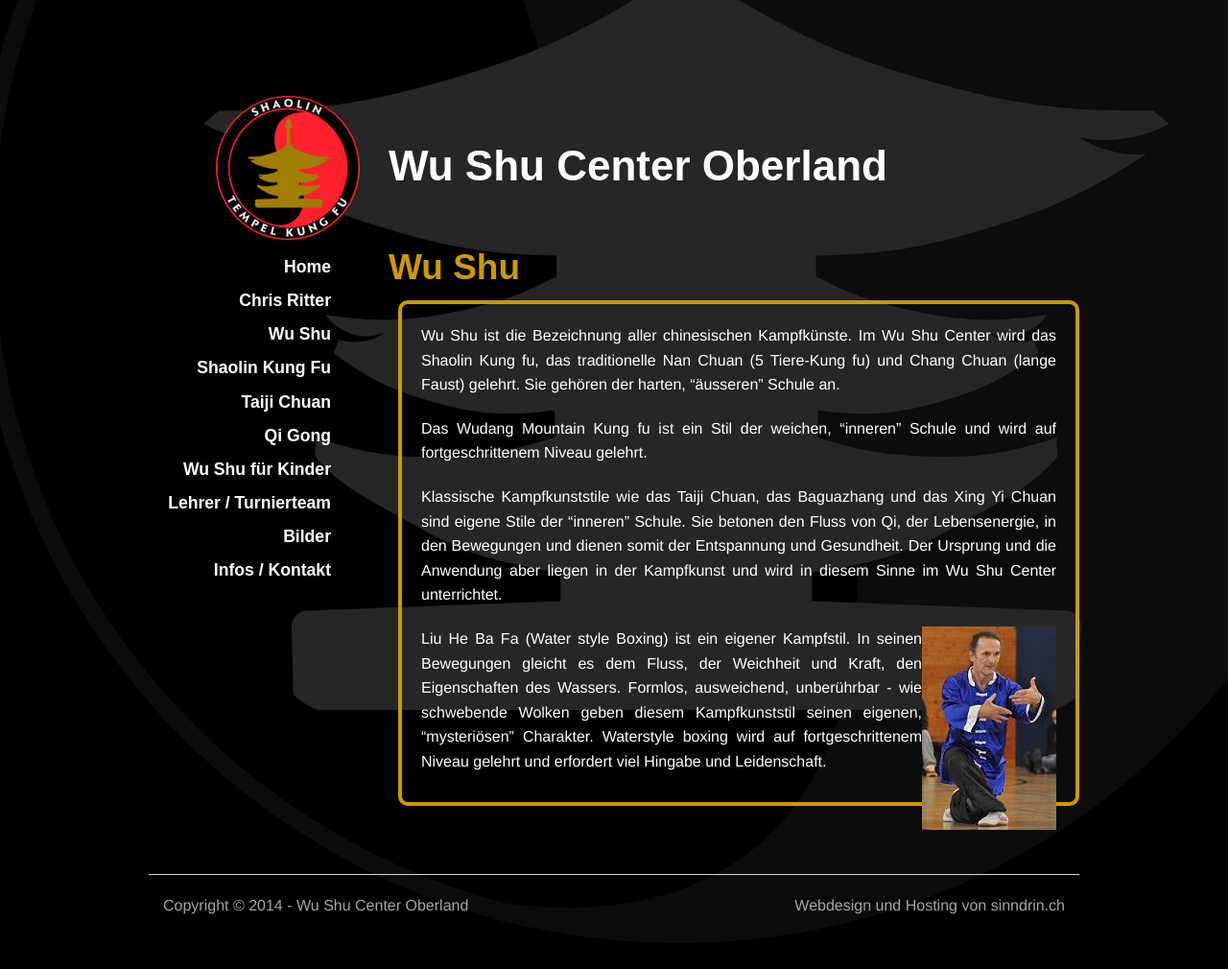
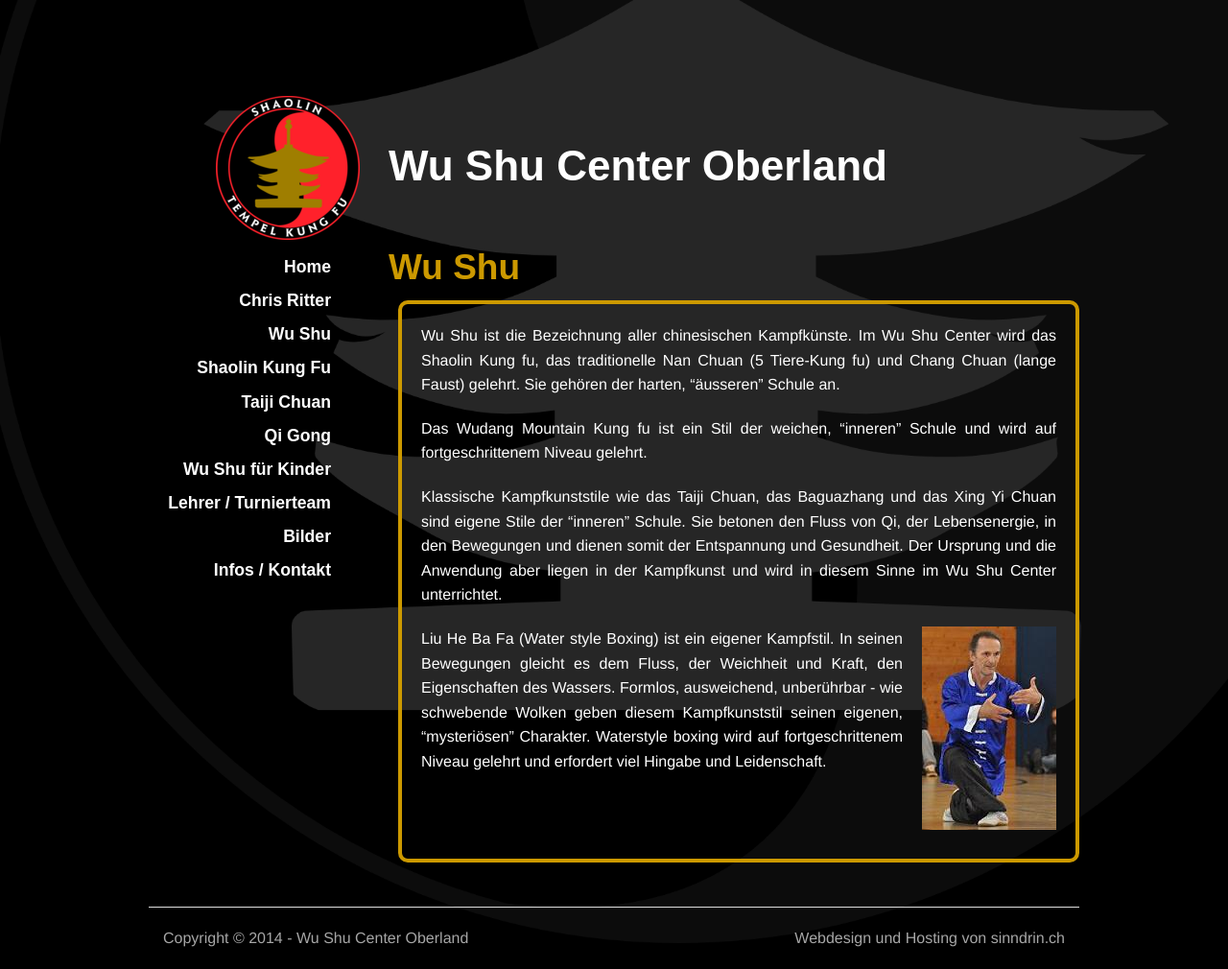
Before and after one commit to wu-shu/wu-shu.github.io, a Jekyll site: the page built from wu-shu/index.md, in a window 1280 px wide. Shown: the whole page at 96% size. Built offline with Jekyll 4.4.1, drawn with Linux system fonts in a browser that asks for light colours; some web fonts are replaced; Markdown is read by kramdown in place of the engine named in the settings; comment, search, counter and statistics services are not loaded; before the commit the page ends 976 px from its top, so only the background shows below that.

Commit message:
wu-shu bild fix, dass das bild nicht über den content rahmen hinausgeht.

```diff
--- a/wu-shu/index.md
+++ b/wu-shu/index.md
@@ -10,5 +10,7 @@
 
 Klassische Kampfkunststile wie das Taiji Chuan, das Baguazhang und das Xing Yi Chuan sind eigene Stile der "inneren" Schule. Sie betonen den Fluss von Qi, der Lebensenergie, in den Bewegungen und dienen somit der Entspannung und Gesundheit. Der Ursprung und die Anwendung aber liegen in der Kampfkunst und wird in diesem Sinne im Wu Shu Center unterrichtet.
 
-<img class="ifloat-right" src="/images/waterstyle-chris.jpg" alt="Waterstyle boxing">Liu He Ba Fa (Water style Boxing) ist ein eigener Kampfstil. In seinen Bewegungen gleicht es dem Fluss, der Weichheit und Kraft, den Eigenschaften des Wassers.
+<img class="right" src="/images/waterstyle-chris.jpg" alt="Waterstyle boxing">Liu He Ba Fa (Water style Boxing) ist ein eigener Kampfstil. In seinen Bewegungen gleicht es dem Fluss, der Weichheit und Kraft, den Eigenschaften des Wassers.
 Formlos, ausweichend, unberührbar - wie schwebende Wolken geben diesem Kampfkunststil seinen eigenen, "mysteriösen" Charakter. Waterstyle boxing wird auf fortgeschrittenem Niveau gelehrt und erfordert viel Hingabe und Leidenschaft.
+
+<p style="clear: both;"></p>
```
